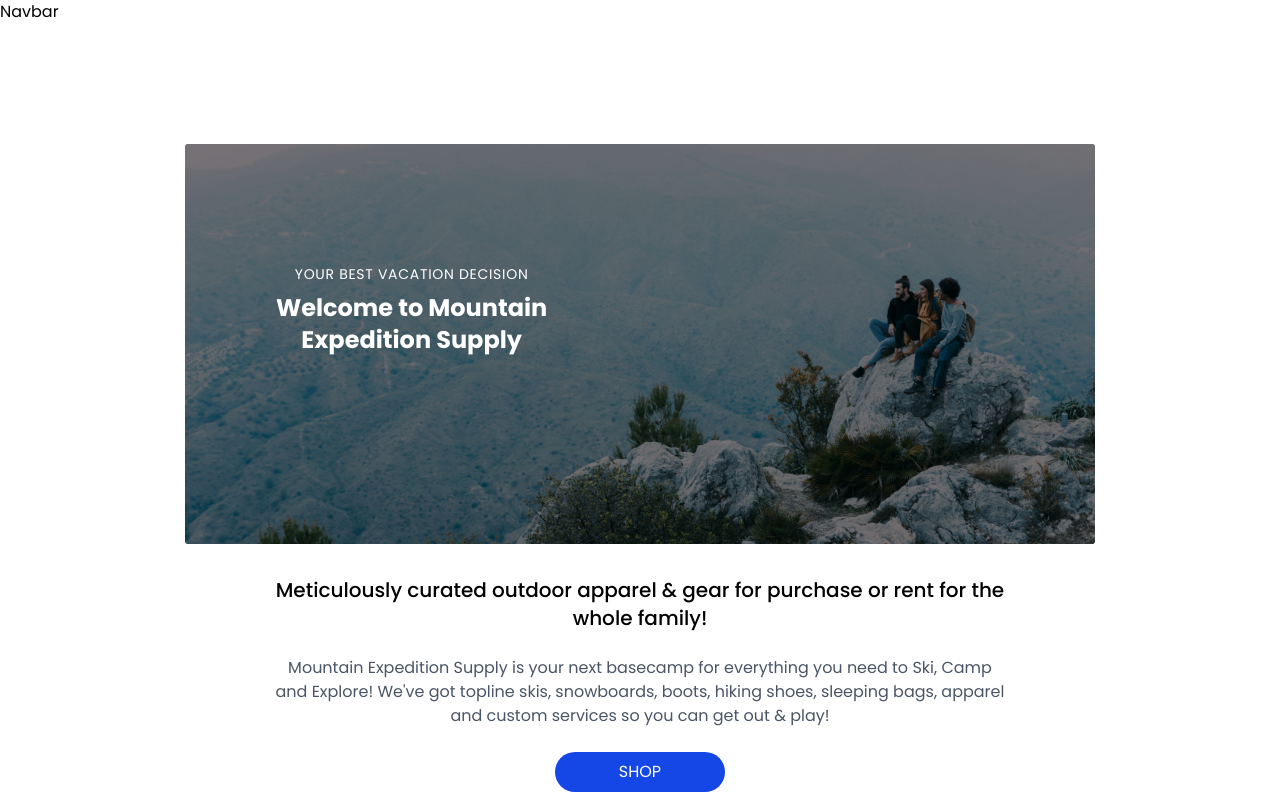
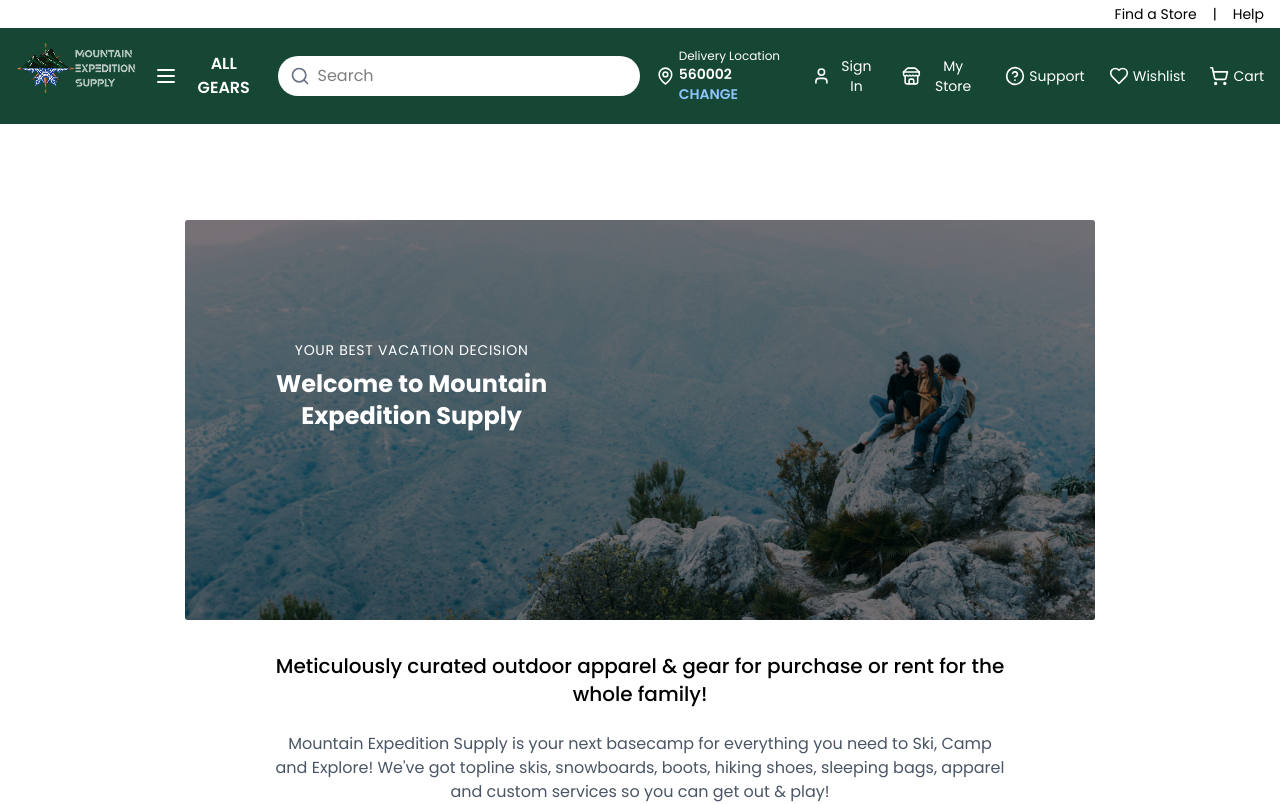
Before and after one commit to arkorty/mes, a React (Vite) app in the folder MES-client/: page / in a window 1280 px wide. Shown: the top 804 px of the page. Built offline with nearby package versions, Linux system fonts and the light colour scheme.

Commit message:
feat: Navbar

```diff
--- /dev/null
+++ b/MES-client/src/components/Home/Hero.tsx
@@ -0,0 +1,52 @@
+import homeImg from "../../assets/homeImg.png";
+
+const Hero = () => {
+  return (
+    <div>
+         <div className="flex flex-col items-center">
+          {/* Image Container */}
+          <div>
+            <div className="w-full h-[400px] mb-8 relative">
+              <img
+                src={homeImg}
+                alt="Mountain expedition"
+                className="w-full h-full object-cover"
+              />
+              <div className="absolute top-[30%] left-[10%]">
+                <p className="text-sm uppercase tracking-wider text-[#FFFFFF] mb-2 text-center">
+                  YOUR BEST VACATION DECISION
+                </p>
+
+                <h1 className="text-2xl md:text-2xl font-bold text-center text-[#FFFFFF]">
+                  Welcome to Mountain <br /> Expedition Supply
+                </h1>
+              </div>
+            </div>
+          </div>
+
+          {/* Content Container */}
+          <div className="max-w-3xl mx-auto text-center px-4">
+            <div className="space-y-6">
+              <h2 className="text-xl font-medium">
+                Meticulously curated outdoor apparel & gear for purchase or rent
+                for the whole family!
+              </h2>
+
+              <p className="text-gray-600">
+                Mountain Expedition Supply is your next basecamp for everything
+                you need to Ski, Camp and Explore! We've got topline skis,
+                snowboards, boots, hiking shoes, sleeping bags, apparel and
+                custom services so you can get out & play!
+              </p>
+
+              <button className="bg-blue-700 text-white px-16 py-2 rounded-full hover:bg-blue-800 transition-colors">
+                SHOP
+              </button>
+            </div>
+          </div>
+        </div>
+    </div>
+  )
+}
+
+export default Hero
--- a/MES-client/src/components/custom/Header.tsx
+++ b/MES-client/src/components/custom/Header.tsx
@@ -1,9 +1,128 @@
-import React from 'react'
+import { useState } from "react";
+import {
+  Menu,  Search, MapPin, User, Store, Heart, ShoppingCart, HelpCircle, X} from "lucide-react";
 
-export default function Header() {
+// Define types for menu items
+type MenuItems = {
+  [key: string]: string[];
+};
+
+const Header: React.FC = () => {
+  const [isMenuOpen, setIsMenuOpen] = useState<boolean>(false);
+  const [activeTab, setActiveTab] = useState<string>("Gears & Equipments");
+
+  const menuItems: MenuItems = {
+    "Gears & Equipments": ["Winter Sports →", "Camping →", "Hiking →"],
+    Apparel: ["Outdoor →", "Ski & Snowboard →", "Hiking →", "Lifestyle →", "Camping →"],
+    Shoes: ["Outdoor →", "Ski & Snowboard →", "Hiking →", "Lifestyle →", "Camping →"],
+  };
+
   return (
-    <div>
-      Navbar
-    </div>
-  )
-}
+    <nav className="bg-white text-white">
+      {/* Top Navigation */}
+      <div className="flex justify-end text-sm space-x-4 pr-4 text-black py-1">
+        <a href="#" className="hover:underline">Find a Store</a>
+        <span>|</span>
+        <a href="#" className="hover:underline">Help</a>
+      </div>
+
+      {/* Main Navbar */}
+      <div className="flex items-center justify-between px-4 py-2 bg-[#164734]">
+        {/* Left Section - Logo & Menu */}
+        <div className="flex items-center space-x-4">
+          <button className=" cursor-pointer md:hidden " onClick={() => setIsMenuOpen(!isMenuOpen)}>
+             <Menu className="h-6 w-6" />
+          </button>
+          <img src="/footerlogo.png" alt="Mountain Expedition Supply" className="h-16 mb-4" />
+          <button className="flex items-center space-x-2">
+          <button className=" cursor-pointer" onClick={() => setIsMenuOpen(!isMenuOpen)}>
+             <Menu className="h-6 w-6" />
+          </button>
+            <span className="font-semibold uppercase hidden md:block">All Gears</span>
+          </button>
+        </div>
+
+        {/* Search Bar */}
+        <div className="flex-grow max-w-lg mx-4 relative">
+          <input
+            type="text"
+            placeholder="Search"
+            className="w-full py-2 pl-10 pr-4 bg-white text-black rounded-3xl focus:outline-none"
+          />
+          <Search className="absolute left-3 top-2.5 h-5 w-5 text-gray-500" />
+        </div>
+
+        {/* Right Section - Icons & Links */}
+        <div className="flex items-center space-x-6 text-sm">
+          {/* Delivery Location */}
+          <div className="hidden md:flex items-center space-x-1">
+            <MapPin className="h-5 w-5" />
+            <div>
+              <p className="text-xs">Delivery Location</p>
+              <p className="font-semibold text-sm">560002 <span className="text-blue-300 cursor-pointer">CHANGE</span></p>
+            </div>
+          </div>
+
+          {/* User & Store Icons */}
+          <button className="flex items-center space-x-1">
+            <User className="h-5 w-5" />
+            <span className="hidden md:block">Sign In</span>
+          </button>
+
+          <button className="flex items-center space-x-1">
+            <Store className="h-5 w-5" />
+            <span className="hidden md:block">My Store</span>
+          </button>
+
+          <button className="hidden md:flex items-center space-x-1">
+            <HelpCircle className="h-5 w-5" />
+            <span>Support</span>
+          </button>
+
+          <button className="hidden md:flex items-center space-x-1">
+            <Heart className="h-5 w-5" />
+            <span>Wishlist</span>
+          </button>
+
+          <button className="flex items-center space-x-1">
+            <ShoppingCart className="h-5 w-5" />
+            <span className="hidden md:block">Cart</span>
+          </button>
+        </div>
+      </div>
+
+      {/* Dropdown Menu */}
+      {isMenuOpen && (
+        <div className="absolute top-24 left-0 w-[94%] md:w-[46%] bg-white text-black shadow-md z-50 p-4">
+          <button className=" cursor-pointer relative left-[15rem] lg:left-[34rem] lg:top-1" onClick={() => setIsMenuOpen(!isMenuOpen)}>
+            <X className="h-6 w-6 text-green-900 " />
+          </button>
+
+          <div className="flex space-x-6 border-b">
+            {Object.keys(menuItems).map((tab) => (
+              <button
+                key={tab}
+                className={`pb-2 font-semibold ${
+                  activeTab === tab ? "border-b-2 border-green-900 text-green-900" : "text-gray-600"
+                }`}
+                onClick={() => setActiveTab(tab)}
+              >
+                {tab}
+              </button>
+            ))}
+          </div>
+
+          <div className="mt-4">
+            {menuItems[activeTab].map((item, index) => (
+              <p key={index} className="py-1 text-lg cursor-pointer hover:underline">
+                {item}
+              </p>
+            ))}
+          </div>
+        </div>
+      )}
+    </nav>
+  );
+};
+
+export default Header;
--- a/MES-client/src/pages/Home.tsx
+++ b/MES-client/src/pages/Home.tsx
@@ -1,65 +1,23 @@
-import homeImg from "../assets/homeImg.png";
+
 import { AnimatedTestimonialsDemo } from "../components/Home/AnimatedTestimonialsDemo";
 import Apparel from "../components/Home/Apparel";
 import Contactus from "../components/Home/Contactus";
 import FeaturedSection from "../components/Home/FeaturedSection";
+import Hero from "../components/Home/Hero";
 
 
 export default function Home() {
   return (
     <div>
-    <section className="min-h-screen">
+    {/* <section className="min-h-screen">
       <div className="flex justify-center flex-col items-center py-6">
-        {/* 1st section */}
-        <div className="flex flex-col items-center">
-          {/* Image Container */}
-          <div>
-            <div className="w-full h-[400px] mb-8 relative">
-              <img
-                src={homeImg}
-                alt="Mountain expedition"
-                className="w-full h-full object-cover"
-              />
-              <div className="absolute top-[30%] left-[10%]">
-                <p className="text-sm uppercase tracking-wider text-[#FFFFFF] mb-2 text-center">
-                  YOUR BEST VACATION DECISION
-                </p>
 
-                <h1 className="text-2xl md:text-2xl font-bold text-center text-[#FFFFFF]">
-                  Welcome to Mountain <br /> Expedition Supply
-                </h1>
-              </div>
-            </div>
-          </div>
-
-          {/* Content Container */}
-          <div className="max-w-3xl mx-auto text-center px-4">
-            <div className="space-y-6">
-              <h2 className="text-xl font-medium">
-                Meticulously curated outdoor apparel & gear for purchase or rent
-                for the whole family!
-              </h2>
-
-              <p className="text-gray-600">
-                Mountain Expedition Supply is your next basecamp for everything
-                you need to Ski, Camp and Explore! We've got topline skis,
-                snowboards, boots, hiking shoes, sleeping bags, apparel and
-                custom services so you can get out & play!
-              </p>
-
-              <button className="bg-blue-700 text-white px-16 py-2 rounded-full hover:bg-blue-800 transition-colors">
-                SHOP
-              </button>
-            </div>
-          </div>
-        </div>
-
-        {/* Feature section */}
 
 
 
       </div>
-    </section>
+    </section> */}
+    <Hero />
     <FeaturedSection />
 
     <Apparel />
```
